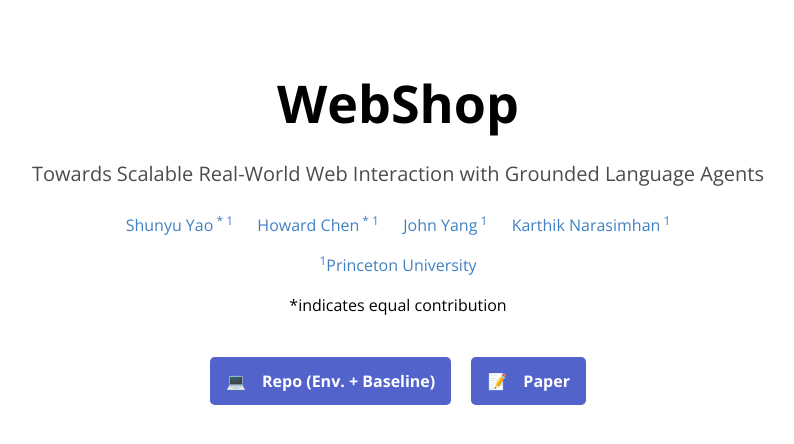
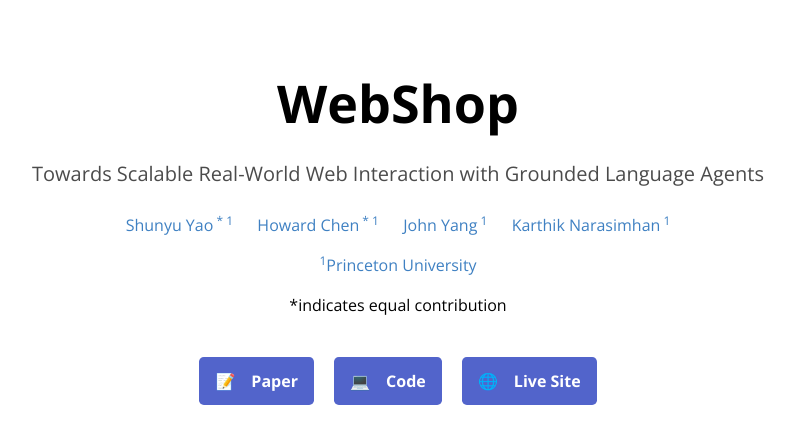
Before and after one commit to webshop-pnlp/webshop-pnlp.github.io, a Jekyll site: the page built from index.md, in a window 1280 px wide and 900 px high, cut to the strip 0-445 px from the top of the window. Shown: the whole strip, without its empty margins (242-1036 px from the left). Built offline with Jekyll 4.4.1, drawn with Linux system fonts in a browser that asks for light colours.

Commit message:
Reorganize links

```diff
--- a/_layouts/default.html
+++ b/_layouts/default.html
@@ -44,12 +44,13 @@
         <a class="project-link" href="https://princeton-nlp.github.io/"><sup>1</sup>Princeton University</a>
       </div>
       <p>*indicates equal contribution</p>
-      {% if site.env_repo %}
-      <a href="{{ site.env_repo }}" class="btn"><b>💻&emsp;Repo (Env. + Baseline)</b></a>
-      {% endif %}
       {% if site.paper %}
       <a href="{{ site.paper }}" class="btn"><b>📝&emsp;Paper</b></a>
       {% endif %}
+      {% if site.env_repo %}
+      <a href="{{ site.env_repo }}" class="btn"><b>💻&emsp;Code</b></a>
+      {% endif %}
+      <a href="http://3.83.245.205:3000/pnlp" class="btn"><b>🌐&emsp;Live Site</b></a>
     </header>
 
     <main id="content" class="main-content" role="main">
```
Also changed, not shown: 1 other file.
